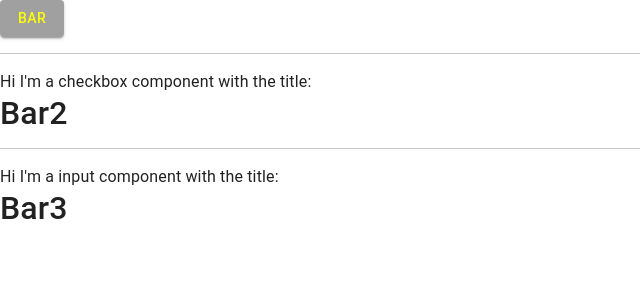
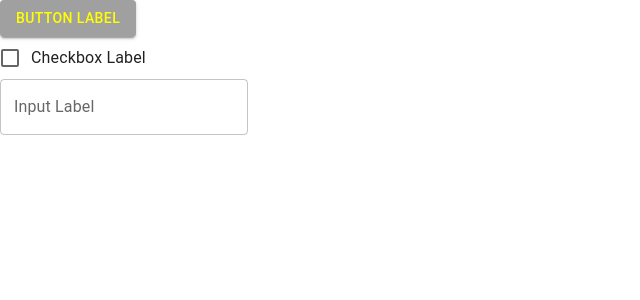
Before and after one commit to bryanpdavis/ExperienceFramework-React, a React (Create React App) app: page / in a window 1280 px wide. Shown: the top 300 px of the page, without its empty margins (0-640 px from the left). Built offline with nearby package versions, Linux system fonts and the light colour scheme.

Commit message:
Updated components using mui, added Video Player

```diff
--- a/package.json
+++ b/package.json
@@ -12,6 +12,8 @@
     "react": "^17.0.2",
     "react-dom": "^17.0.2",
     "react-scripts": "4.0.3",
+    "react-youtube": "^7.13.1",
+    "typescript": "^4.5.2",
     "web-vitals": "^1.0.1"
   },
   "scripts": {
--- a/src/components/Button/index.js
+++ b/src/components/Button/index.js
@@ -2,9 +2,7 @@ import { Button as _Button } from '@mui/material'
 
 const Button = (config) => {
   return (
-    <div>
     <_Button style={config.props.style} variant={config.props.variant ? config.props.variant : "contained"}>{config.props.title}</_Button>
-    </div>
   )
 };
 
--- a/src/components/Checkbox/index.js
+++ b/src/components/Checkbox/index.js
@@ -1,11 +1,9 @@
-import React, { useContext } from 'react'
+import { FormGroup, FormControlLabel, Checkbox as _Checkbox } from '@mui/material';
 
 const Checkbox = (config) => (
-  <div className="checkbox">
-    <hr />
-    Hi I'm a checkbox component with the title:
-    <h2>{config.props.title}</h2>
-  </div>
+  <FormGroup>
+    <FormControlLabel control={<_Checkbox style={config.props.style} />} label={config.props.title} />
+  </FormGroup>
 );
 
 export default Checkbox;
--- a/src/components/ExperienceBase/index.js
+++ b/src/components/ExperienceBase/index.js
@@ -2,11 +2,13 @@ import React from 'react'
 import Checkbox from '../Checkbox';
 import Button from '../Button';
 import Input from '../Input';
+import VideoPlayer from '../VideoPlayer';
 
 export const Components = {
     button: Button,
     checkbox: Checkbox,
-    input: Input
+    input: Input,
+    videoplayer: VideoPlayer
   };
 
 export default ExperienceBase => {
--- a/src/components/Input/index.js
+++ b/src/components/Input/index.js
@@ -1,11 +1,7 @@
-import React, { useContext } from 'react'
+import { TextField } from "@mui/material";
 
 const Input = (config) => (
-  <div className="input">
-    <hr />
-    Hi I'm a input component with the title:
-    <h2>{config.props.title}</h2>
-  </div>
+  <TextField variant={config.props.variant ? config.props.variant : "outlined"} label={config.props.title} />
 );
 
 export default Input;
--- /dev/null
+++ b/src/components/VideoPlayer/index.js
@@ -0,0 +1,9 @@
+import YouTube from 'react-youtube';
+
+const VideoPlayer = (config) => (
+    // https://www.npmjs.com/package/react-youtube
+    // https://developers.google.com/youtube/iframe_api_reference
+    <YouTube videoId={config.props.videoid} opts={config.props.opts} />
+);
+
+export default VideoPlayer;
--- a/src/configs/pages/home.js
+++ b/src/configs/pages/home.js
@@ -4,7 +4,7 @@ const data = {
       {
         id: "gJZoSLkfZV",
         component: "button",
-        title: "Bar",
+        title: "Button Label",
         style: {
           backgroundColor: "#A0A0A0",
           color: "Yellow"
@@ -14,12 +14,25 @@ const data = {
       {
         id: "gJasdfasdf",
         component: "checkbox",
-        title: "Bar2"
+        title: "Checkbox Label"
       },
       {
         id: "gJasdasdfasdf",
         component: "input",
-        title: "Bar3"
+        title: "Input Label"
+      },
+      {
+        id: "jsklfjsklfjklsdj",
+        component: "videoplayer",
+        title: "Video Player",
+        videoid: "e44mkrv77Dg",
+        opts: {
+          height: '390',
+          width: '640',
+          playerVars: {
+            autoplay: 0
+          }
+        }
       }
     ]
   }
```
Also changed, not shown: 1 other file (tests, documents, lock files or other folders).
